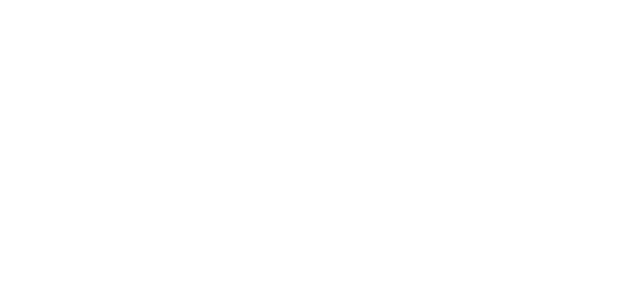
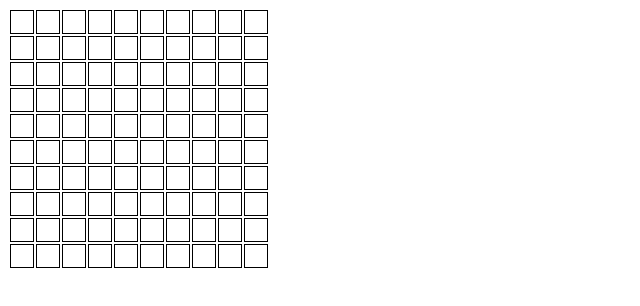
Before and after one commit to blindfoldCode/grid, a plain HTML site: page index.html in a window 1280 px wide. Shown: the whole page, without its empty margins (0-640 px from the left). Drawn offline with Linux system fonts and the light colour scheme.

Commit message:
added table generation

```diff
--- a/grid.js
+++ b/grid.js
@@ -0,0 +1,11 @@
+var tableBody = document.querySelector("table");
+
+for (var i = 0; i < 10; i++) {
+  var row = document.createElement("tr");
+  row.id = "row" + i;
+  for (var td = 0; td < 10; td++) {
+    var cell = document.createElement("td");
+    row.appendChild(cell);
+  }
+  tableBody.appendChild(row);
+}
--- a/index.html
+++ b/index.html
@@ -1,12 +1,28 @@
 <!DOCTYPE html>
 <html lang="en">
+
 <head>
   <meta charset="UTF-8">
   <title>Document</title>
+  <style>
+    td {
+      width: 20px;
+      height: 20px;
+      margin: 1px;
+      border: thin solid black;
+    }
+    .bg-orange{
+      background-color: orange;
+    }
+    .bg-blue {
+      background-color: navyblue;
+    }
+  </style>
 </head>
+
 <body>
+<table></table>
+  <script src="grid.js"></script>
+</body>
 
-<script src="grid.js"
-></script>
-</body>
 </html>
```
